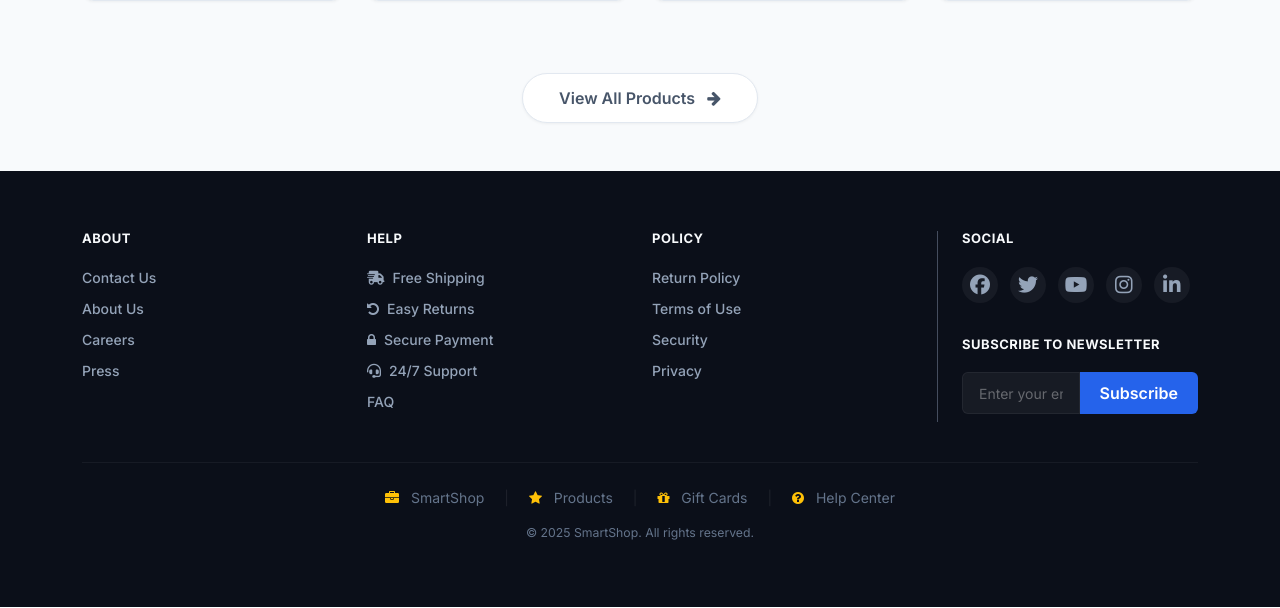
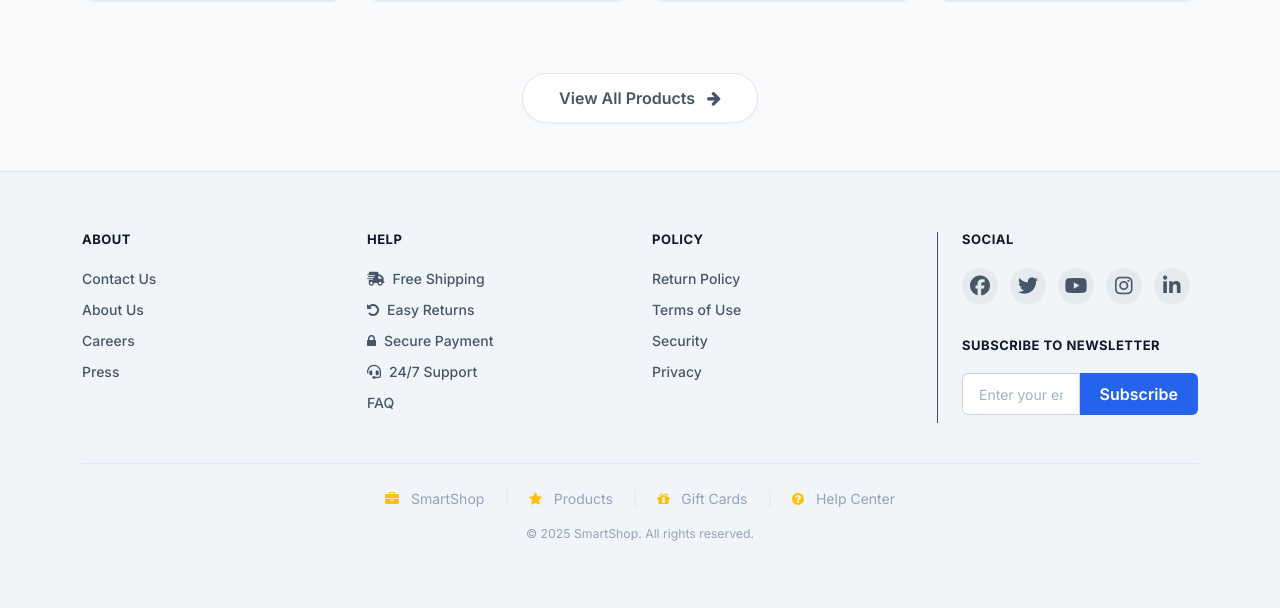
Before and after one commit to MithunKumarRajak/e-commerce, a Django app: page / in a window 1280 px wide. Shown: the part 1725-2333 px from the top of the page. Run offline with Django 5.2, Linux system fonts and the light colour scheme; data comes from the database, SQL or seed files in the repository; some libraries are stand-ins or nearby versions.

Commit message:
Update footer section colors and inputs to be fully theme-adaptive

```diff
--- a/static/css/premium.css
+++ b/static/css/premium.css
@@ -30,6 +30,18 @@
     --border-radius-sm: 6px;
     --border-radius-md: 12px;
     --border-radius-lg: 16px;
+
+    /* Theme adaptive footer variables (Light theme default) */
+    --bg-footer: #f1f5f9;
+    --text-footer: #475569;
+    --text-footer-muted: #94a3b8;
+    --border-footer: #e2e8f0;
+    --heading-footer: #0f172a;
+    --bg-footer-input: #ffffff;
+    --border-footer-input: #cbd5e1;
+    --text-footer-input: #0f172a;
+    --placeholder-footer-input: #94a3b8;
+    --bg-footer-social: rgba(15, 23, 42, 0.05);
 }
 
 /* Dark Mode Overrides */
@@ -50,6 +62,18 @@
     --shadow-md: 0 4px 6px -1px rgba(0,0,0,0.3), 0 2px 4px -2px rgba(0,0,0,0.3);
     --shadow-lg: 0 10px 25px -5px rgba(0,0,0,0.4), 0 8px 10px -6px rgba(0,0,0,0.4);
     --shadow-premium: 0 20px 40px -15px rgba(0, 0, 0, 0.5);
+
+    /* Theme adaptive footer variables (Dark theme overrides) */
+    --bg-footer: #0b0f19;
+    --text-footer: #cbd5e1;
+    --text-footer-muted: #64748b;
+    --border-footer: rgba(255, 255, 255, 0.05);
+    --heading-footer: #f8fafc;
+    --bg-footer-input: rgba(255, 255, 255, 0.05);
+    --border-footer-input: rgba(255, 255, 255, 0.1);
+    --text-footer-input: #ffffff;
+    --placeholder-footer-input: rgba(255, 255, 255, 0.4);
+    --bg-footer-social: rgba(255, 255, 255, 0.05);
 }
 
 /* ===== BASE LAYOUT ===== */
@@ -653,14 +677,15 @@ body {
 
 /* ===== FOOTER PREMIUM STYLING ===== */
 .footer-section {
-    background-color: #0b0f19 !important; /* Premium dark background */
-    color: #94a3b8 !important;
+    background-color: var(--bg-footer) !important;
+    color: var(--text-footer) !important;
     padding-top: 60px;
     padding-bottom: 40px;
+    border-top: 1px solid var(--border-footer);
 }
 
 .footer-section h6 {
-    color: #f8fafc !important;
+    color: var(--heading-footer) !important;
     font-weight: 700 !important;
     font-size: 13px;
     text-transform: uppercase;
@@ -669,7 +694,7 @@ body {
 }
 
 .footer-section a {
-    color: #94a3b8 !important;
+    color: var(--text-footer) !important;
     text-decoration: none !important;
     display: block !important;
     margin-bottom: 10px;
@@ -689,8 +714,8 @@ body {
     width: 36px;
     height: 36px;
     border-radius: 50%;
-    background: rgba(255, 255, 255, 0.05);
-    color: #94a3b8 !important;
+    background: var(--bg-footer-social) !important;
+    color: var(--text-footer) !important;
     margin-right: 8px;
     transition: all var(--transition-fast) !important;
 }
@@ -707,19 +732,19 @@ body {
 }
 
 .newsletter-form .form-control {
-    background-color: rgba(255, 255, 255, 0.05) !important;
-    border: 1px solid rgba(255, 255, 255, 0.1) !important;
-    color: #ffffff !important;
+    background-color: var(--bg-footer-input) !important;
+    border: 1px solid var(--border-footer-input) !important;
+    color: var(--text-footer-input) !important;
     border-radius: var(--border-radius-sm) 0 0 var(--border-radius-sm) !important;
     height: 42px !important;
 }
 
 .newsletter-form .form-control::placeholder {
-    color: rgba(255, 255, 255, 0.4) !important;
+    color: var(--placeholder-footer-input) !important;
 }
 
 .newsletter-form .form-control:focus {
-    background-color: rgba(255, 255, 255, 0.08) !important;
+    background-color: var(--bg-footer-input) !important;
     border-color: var(--accent) !important;
     box-shadow: 0 0 0 3px var(--accent-light) !important;
 }
@@ -736,18 +761,18 @@ body {
 }
 
 .footer-bottom {
-    border-top: 1px solid rgba(255, 255, 255, 0.05) !important;
+    border-top: 1px solid var(--border-footer) !important;
     margin-top: 40px;
     padding-top: 24px;
 }
 
 .footer-bottom p {
-    color: #64748b !important;
+    color: var(--text-footer-muted) !important;
     margin-bottom: 0;
 }
 
 .footer-bottom p span.mx-3 {
-    color: rgba(255, 255, 255, 0.08) !important;
+    color: var(--border-footer) !important;
 }
 
 /* ===== NEW PREMIUM OVERRIDES FOR VISUAL PERFECTION ===== */
```
Also changed, not shown: 1 other file.
